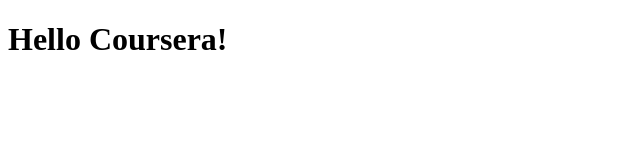
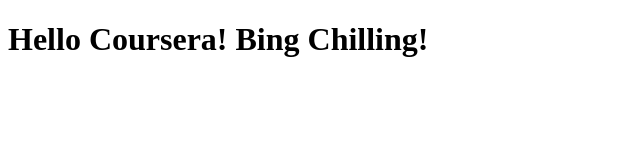
Before and after one commit to KaiStewart2019/coursera-test, a plain HTML site: page site/index.html in a window 1280 px wide. Shown: the whole page, without its empty margins (0-640 px from the left). Drawn offline with Linux system fonts and the light colour scheme.

Commit message:
Small addition to our page content.

```diff
--- a/site/index.html
+++ b/site/index.html
@@ -4,6 +4,6 @@
 	<title>Hello Coursera!</title>
 </head>
 <body>
-<h1>Hello Coursera!</h1>
+<h1>Hello Coursera! Bing Chilling!</h1>
 </body>
 </html>
```
